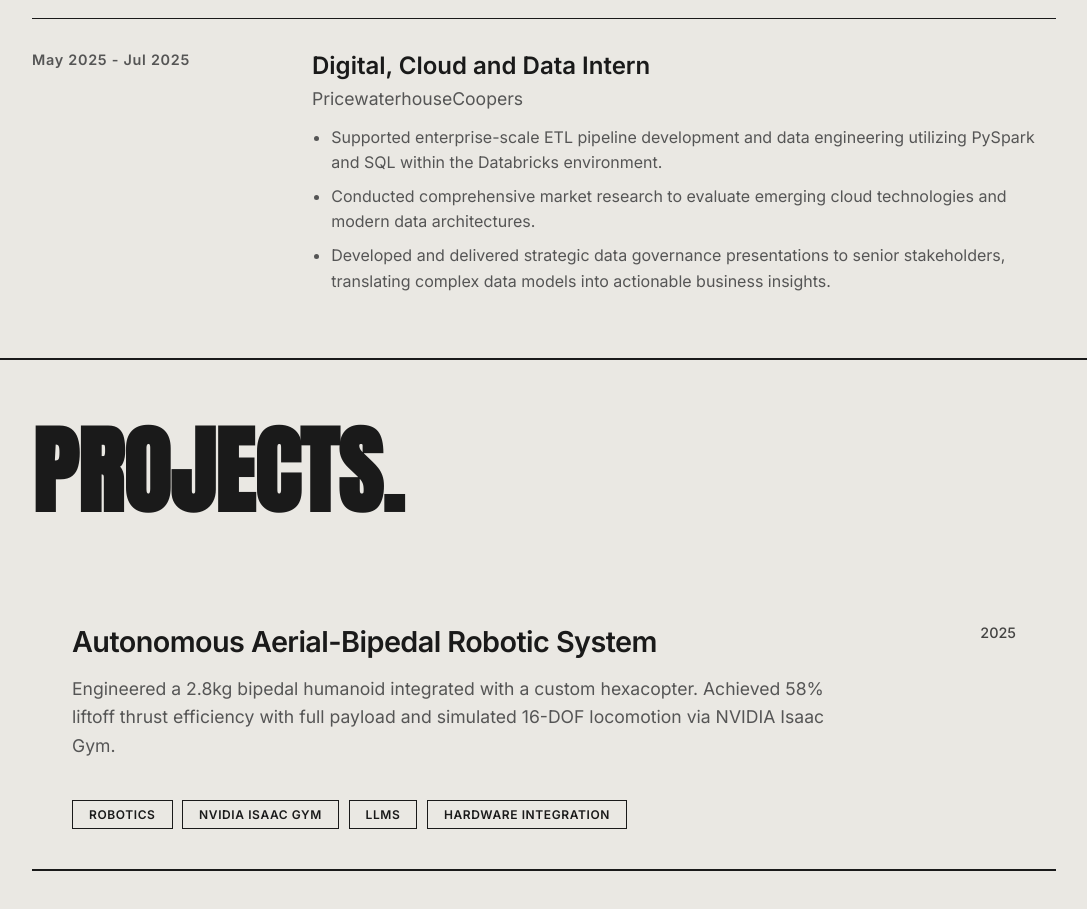
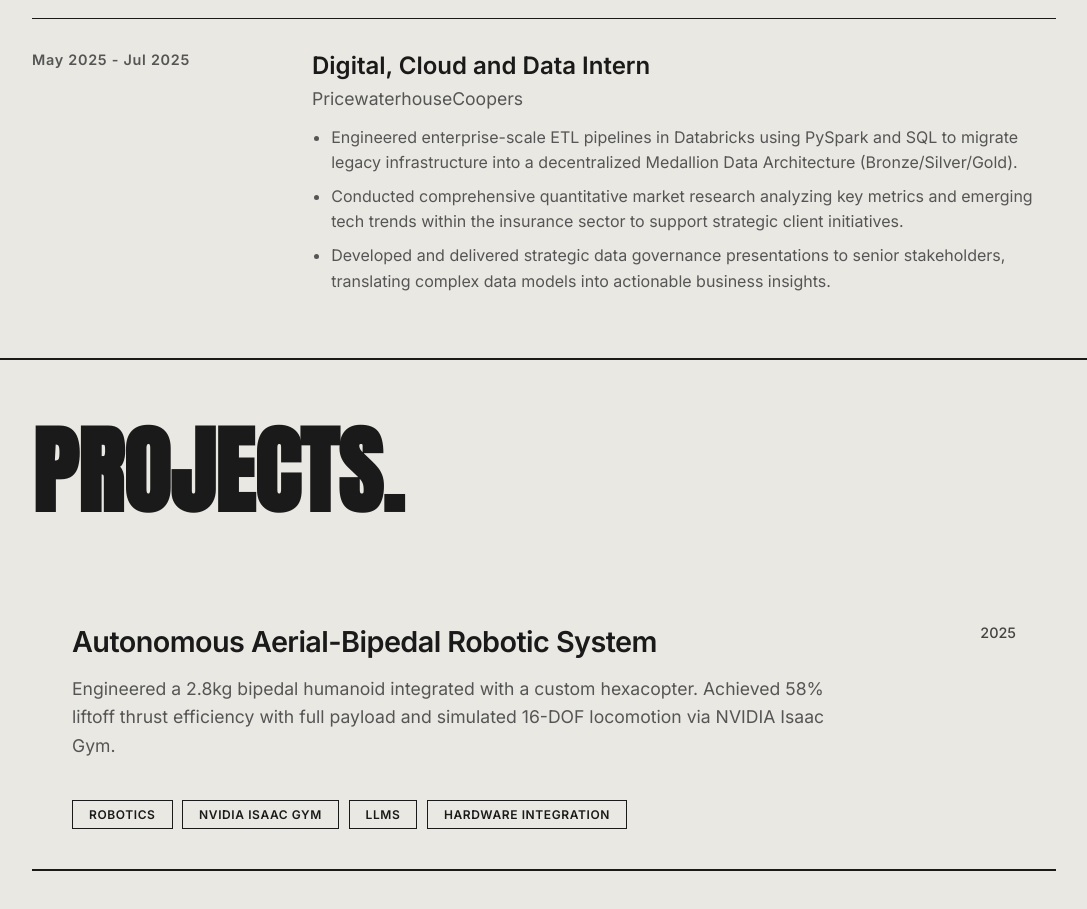
Before and after one commit to MShandilya707/Mayank_web, a React (Vite) app: page / in a window 1280 px wide. Shown: the part 2100-3009 px from the top of the page, without its empty margins (96-1183 px from the left). Built offline with nearby package versions, Linux system fonts and the light colour scheme.

Commit message:
Update PwC experience with Medallion Data Architecture and Insurance Market Research details

```diff
--- a/src/components/Experience.tsx
+++ b/src/components/Experience.tsx
@@ -28,8 +28,8 @@ const experiences = [
     company: "PricewaterhouseCoopers",
     date: "May 2025 - Jul 2025",
     description: [
-      "Supported enterprise-scale ETL pipeline development and data engineering utilizing PySpark and SQL within the Databricks environment.",
-      "Conducted comprehensive market research to evaluate emerging cloud technologies and modern data architectures.",
+      "Engineered enterprise-scale ETL pipelines in Databricks using PySpark and SQL to migrate legacy infrastructure into a decentralized Medallion Data Architecture (Bronze/Silver/Gold).",
+      "Conducted comprehensive quantitative market research analyzing key metrics and emerging tech trends within the insurance sector to support strategic client initiatives.",
       "Developed and delivered strategic data governance presentations to senior stakeholders, translating complex data models into actionable business insights."
     ]
   }
```
